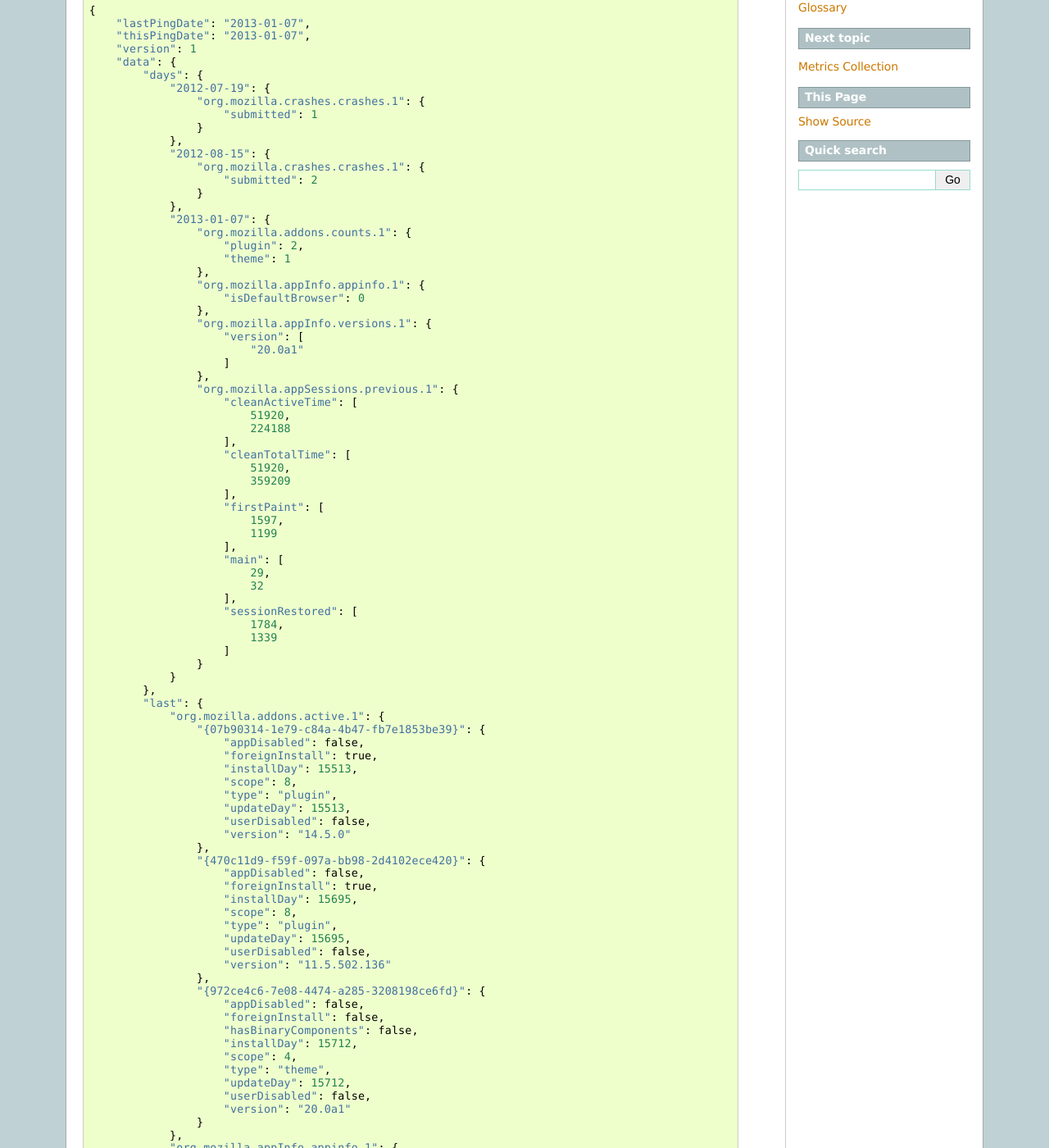
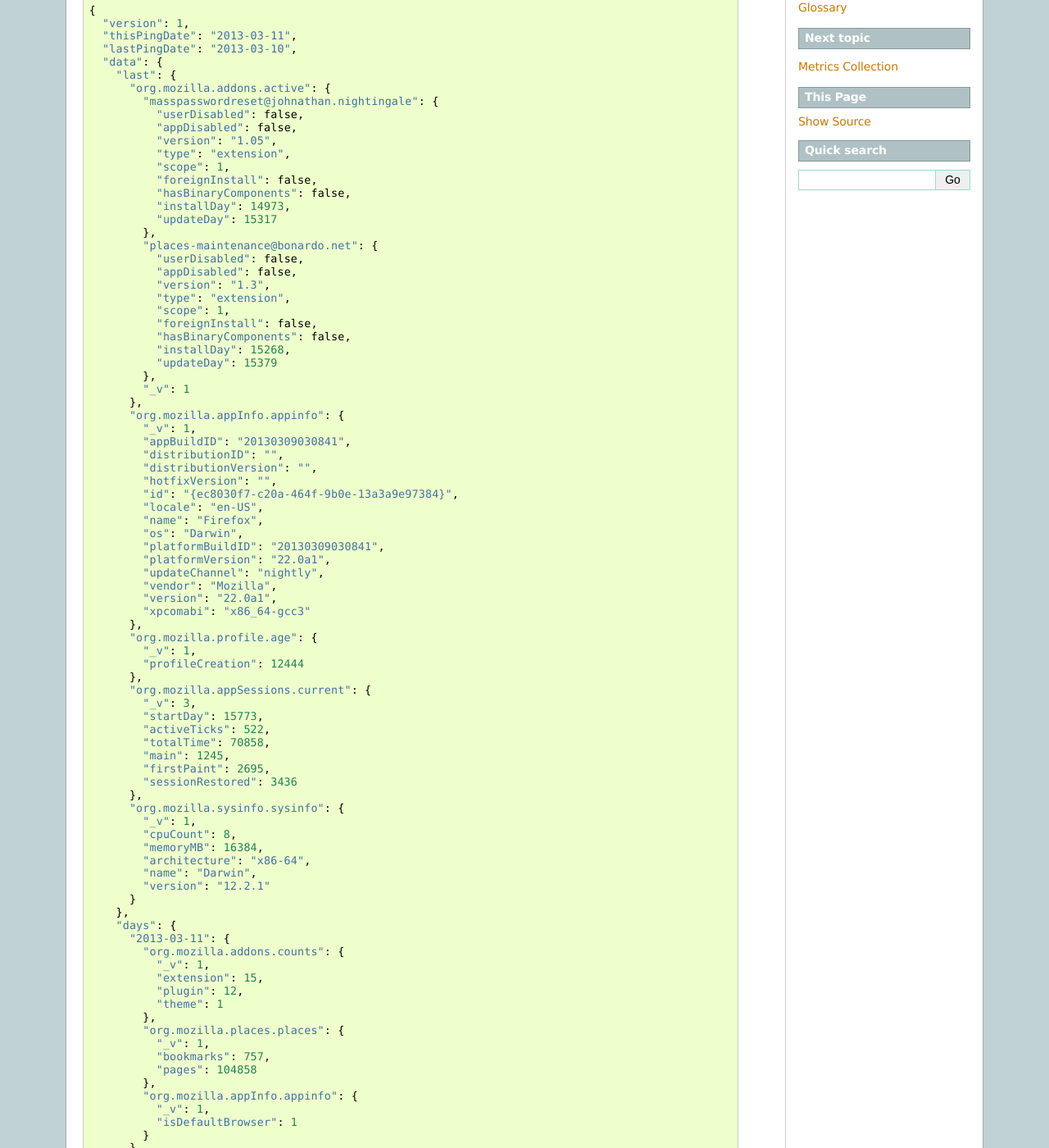
Before and after one commit to mozilla-services/docs, a Sphinx documentation site: the page built from source/healthreport/index.rst, in a window 1280 px wide and 1400 px high, scrolled down 228 px. Shown: the whole window at 82% size. Built offline with Sphinx 7.4.7, drawn with Linux system fonts in a browser that asks for light colours; the version number could not be read and is left out; some of the changed text lies outside the part shown.

Commit message:
Replace example payload.

```diff
--- a/source/healthreport/index.rst
+++ b/source/healthreport/index.rst
@@ -14,128 +14,116 @@ Currently, the Firefox Health Report is submitted as a compressed JSON
 document. Here is an example JSON document::
 
     {
-        "lastPingDate": "2013-01-07",
-        "thisPingDate": "2013-01-07",
-        "version": 1
-        "data": {
-            "days": {
-                "2012-07-19": {
-                    "org.mozilla.crashes.crashes.1": {
-                        "submitted": 1
-                    }
-                },
-                "2012-08-15": {
-                    "org.mozilla.crashes.crashes.1": {
-                        "submitted": 2
-                    }
-                },
-                "2013-01-07": {
-                    "org.mozilla.addons.counts.1": {
-                        "plugin": 2,
-                        "theme": 1
-                    },
-                    "org.mozilla.appInfo.appinfo.1": {
-                        "isDefaultBrowser": 0
-                    },
-                    "org.mozilla.appInfo.versions.1": {
-                        "version": [
-                            "20.0a1"
-                        ]
-                    },
-                    "org.mozilla.appSessions.previous.1": {
-                        "cleanActiveTime": [
-                            51920,
-                            224188
-                        ],
-                        "cleanTotalTime": [
-                            51920,
-                            359209
-                        ],
-                        "firstPaint": [
-                            1597,
-                            1199
-                        ],
-                        "main": [
-                            29,
-                            32
-                        ],
-                        "sessionRestored": [
-                            1784,
-                            1339
-                        ]
-                    }
-                }
+      "version": 1,
+      "thisPingDate": "2013-03-11",
+      "lastPingDate": "2013-03-10",
+      "data": {
+        "last": {
+          "org.mozilla.addons.active": {
+            "masspasswordreset@johnathan.nightingale": {
+              "userDisabled": false,
+              "appDisabled": false,
+              "version": "1.05",
+              "type": "extension",
+              "scope": 1,
+              "foreignInstall": false,
+              "hasBinaryComponents": false,
+              "installDay": 14973,
+              "updateDay": 15317
             },
-            "last": {
-                "org.mozilla.addons.active.1": {
-                    "{07b90314-1e79-c84a-4b47-fb7e1853be39}": {
-                        "appDisabled": false,
-                        "foreignInstall": true,
-                        "installDay": 15513,
-                        "scope": 8,
-                        "type": "plugin",
-                        "updateDay": 15513,
-                        "userDisabled": false,
-                        "version": "14.5.0"
-                    },
-                    "{470c11d9-f59f-097a-bb98-2d4102ece420}": {
-                        "appDisabled": false,
-                        "foreignInstall": true,
-                        "installDay": 15695,
-                        "scope": 8,
-                        "type": "plugin",
-                        "updateDay": 15695,
-                        "userDisabled": false,
-                        "version": "11.5.502.136"
-                    },
-                    "{972ce4c6-7e08-4474-a285-3208198ce6fd}": {
-                        "appDisabled": false,
-                        "foreignInstall": false,
-                        "hasBinaryComponents": false,
-                        "installDay": 15712,
-                        "scope": 4,
-                        "type": "theme",
-                        "updateDay": 15712,
-                        "userDisabled": false,
-                        "version": "20.0a1"
-                    }
-                },
-                "org.mozilla.appInfo.appinfo.1": {
-                    "appBuildID": "20130106161840",
-                    "distributionID": "",
-                    "distributionVersion": "",
-                    "hotfixVersion": "",
-                    "id": "{ec8030f7-c20a-464f-9b0e-13a3a9e97384}",
-                    "locale": "en-US",
-                    "name": "Firefox",
-                    "os": "Darwin",
-                    "platformBuildID": "20130106161840",
-                    "platformVersion": "20.0a1",
-                    "updateChannel": "default",
-                    "vendor": "Mozilla",
-                    "version": "20.0a1",
-                    "xpcomabi": "x86_64-gcc3"
-                },
-                "org.mozilla.appSessions.current.1": {
-                    "activeTime": 34561,
-                    "firstPaint": 1223,
-                    "main": 28,
-                    "sessionRestored": 1370,
-                    "startDay": 15712,
-                    "totalTime": 62046
-                },
-                "org.mozilla.profile.age.1": {
-                    "profileCreation": 15712
-                },
-                "org.mozilla.sysinfo.sysinfo.1": {
-                    "architecture": "x86-64",
-                    "cpuCount": 8,
-                    "memoryMB": 8192,
-                "name": "Darwin",
-                "version": "12.2.0"
-                }
+            "places-maintenance@bonardo.net": {
+              "userDisabled": false,
+              "appDisabled": false,
+              "version": "1.3",
+              "type": "extension",
+              "scope": 1,
+              "foreignInstall": false,
+              "hasBinaryComponents": false,
+              "installDay": 15268,
+              "updateDay": 15379
+            },
+            "_v": 1
+          },
+          "org.mozilla.appInfo.appinfo": {
+            "_v": 1,
+            "appBuildID": "20130309030841",
+            "distributionID": "",
+            "distributionVersion": "",
+            "hotfixVersion": "",
+            "id": "{ec8030f7-c20a-464f-9b0e-13a3a9e97384}",
+            "locale": "en-US",
+            "name": "Firefox",
+            "os": "Darwin",
+            "platformBuildID": "20130309030841",
+            "platformVersion": "22.0a1",
+            "updateChannel": "nightly",
+            "vendor": "Mozilla",
+            "version": "22.0a1",
+            "xpcomabi": "x86_64-gcc3"
+          },
+          "org.mozilla.profile.age": {
+            "_v": 1,
+            "profileCreation": 12444
+          },
+          "org.mozilla.appSessions.current": {
+            "_v": 3,
+            "startDay": 15773,
+            "activeTicks": 522,
+            "totalTime": 70858,
+            "main": 1245,
+            "firstPaint": 2695,
+            "sessionRestored": 3436
+          },
+          "org.mozilla.sysinfo.sysinfo": {
+            "_v": 1,
+            "cpuCount": 8,
+            "memoryMB": 16384,
+            "architecture": "x86-64",
+            "name": "Darwin",
+            "version": "12.2.1"
+          }
+        },
+        "days": {
+          "2013-03-11": {
+            "org.mozilla.addons.counts": {
+              "_v": 1,
+              "extension": 15,
+              "plugin": 12,
+              "theme": 1
+            },
+            "org.mozilla.places.places": {
+              "_v": 1,
+              "bookmarks": 757,
+              "pages": 104858
+            },
+            "org.mozilla.appInfo.appinfo": {
+              "_v": 1,
+              "isDefaultBrowser": 1
             }
-        },
+          },
+          "2013-03-10": {
+            "org.mozilla.addons.counts": {
+              "_v": 1,
+              "extension": 15,
+              "plugin": 12,
+              "theme": 1
+            },
+            "org.mozilla.places.places": {
+              "_v": 1,
+              "bookmarks": 757,
+              "pages": 104857
+            },
+            "org.mozilla.searches.counts": {
+              "_v": 1,
+              "google.urlbar": 4
+            },
+            "org.mozilla.appInfo.appinfo": {
+              "_v": 1,
+              "isDefaultBrowser": 1
+            }
+          }
+        }
+      }
     }
 
 
```
